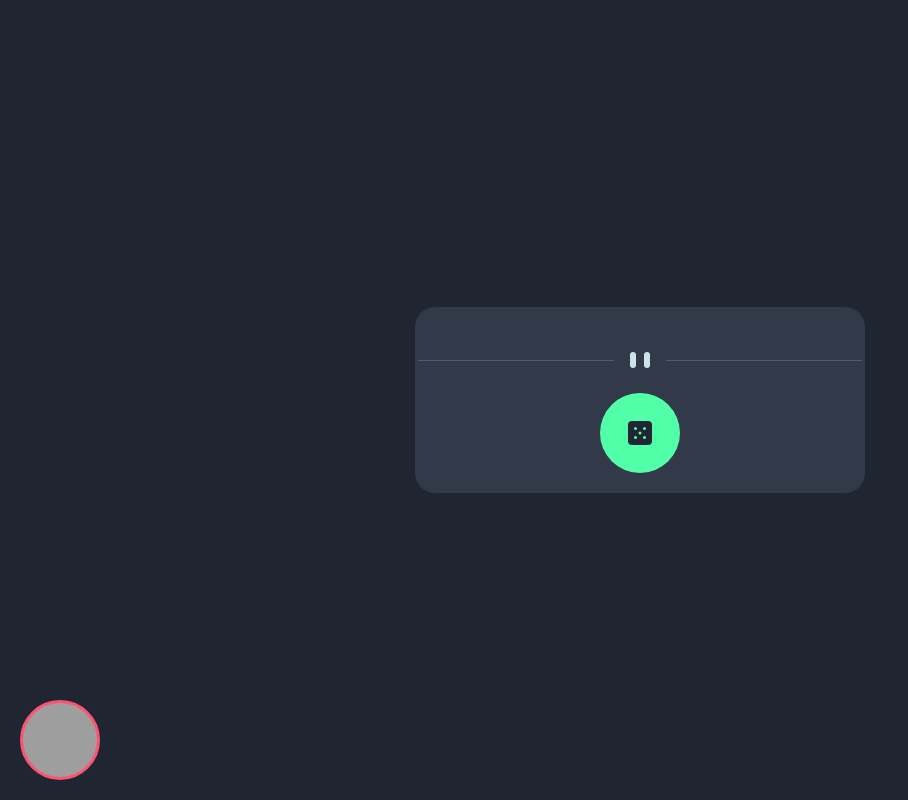
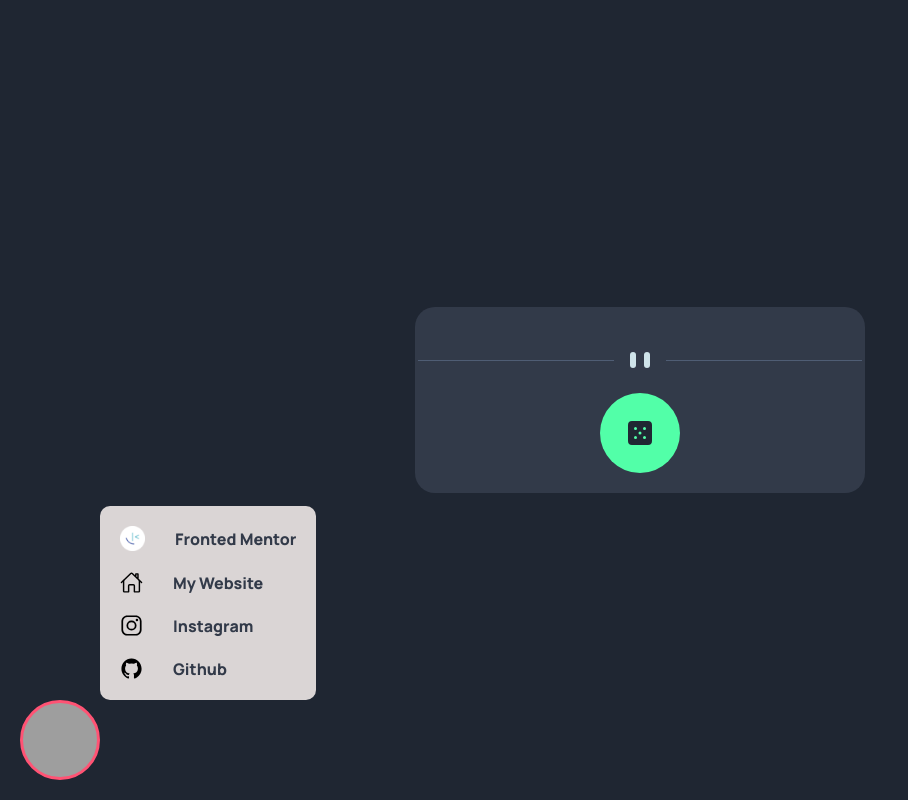
Before and after one commit to yoqedo/advice-generator, a plain HTML site: page index.html in a window 1280 px wide. Both pictures are taken after a click on the element 60 px from the left and 740 px from the top of the page. Shown: the whole page, without its empty margins (0-908 px from the left). Drawn offline with nearby package versions, Linux system fonts and the light colour scheme; no server answers; grey boxes are pictures that could not be loaded.

Commit message:
adde attribution to js

```diff
--- a/main.js
+++ b/main.js
@@ -18,3 +18,14 @@ async function populate() {
 btn.addEventListener('click', populate)
 
 populate()
+
+// Attribution
+document.querySelector('.attribution-circle').addEventListener('mouseenter', function () {
+    document.querySelector('.attribution-content').classList.add('attribution-content-active')
+    console.log('hovering')
+})
+
+document.querySelector('.attribution-content').addEventListener('mouseleave', function () {
+    document.querySelector('.attribution-content').classList.remove('attribution-content-active')
+    console.log('hovering')
+})
--- a/styles.css
+++ b/styles.css
@@ -9,6 +9,12 @@
     --advice: hsl(193, 38%, 86%);
     --appbg: hsl(217, 19%, 24%);
     --bodybg: hsl(218, 23%, 16%);
+}
+
+a {
+    text-decoration: none;
+    color: var(--appbg);
+    padding-left: 20px;
 }
 
 body {
```
